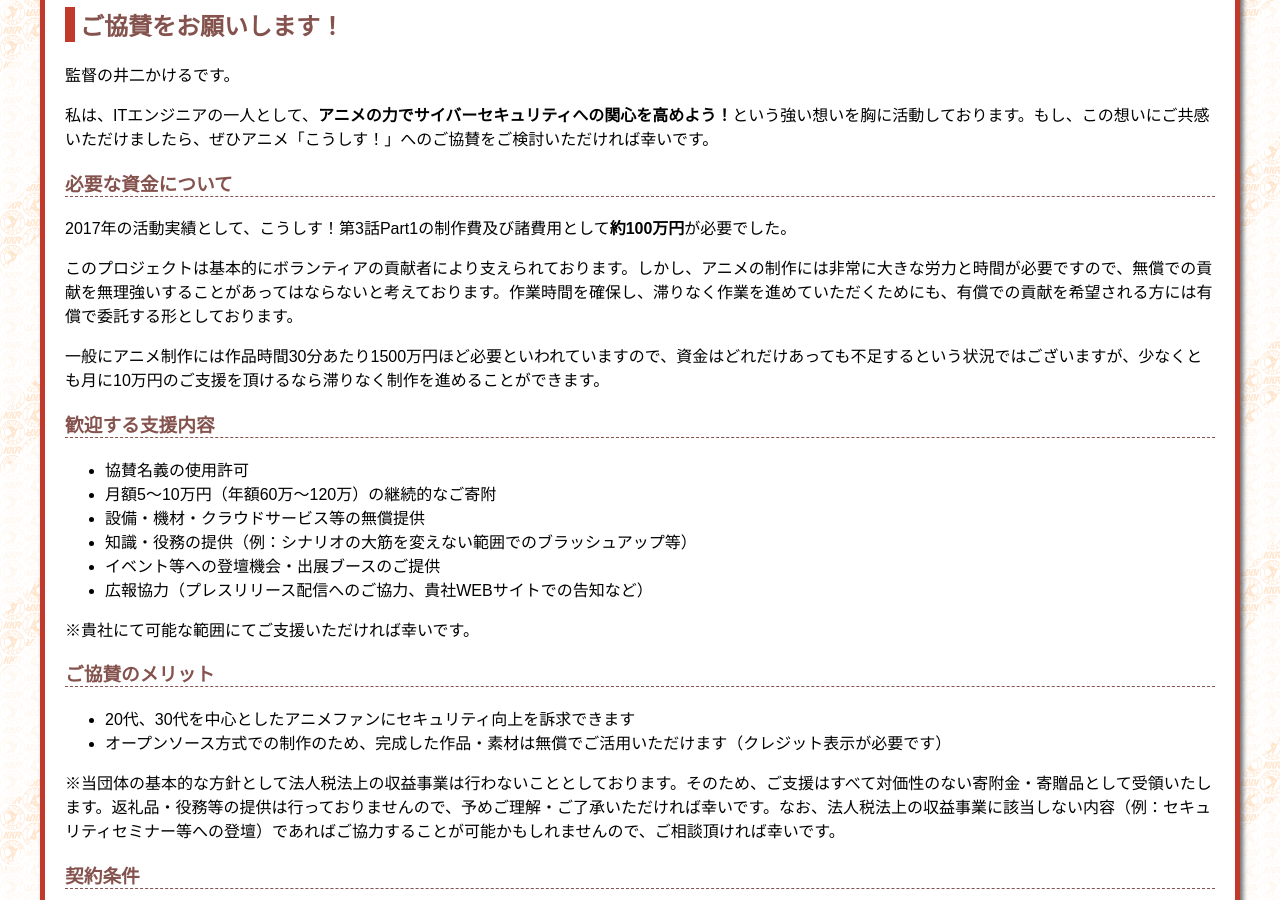
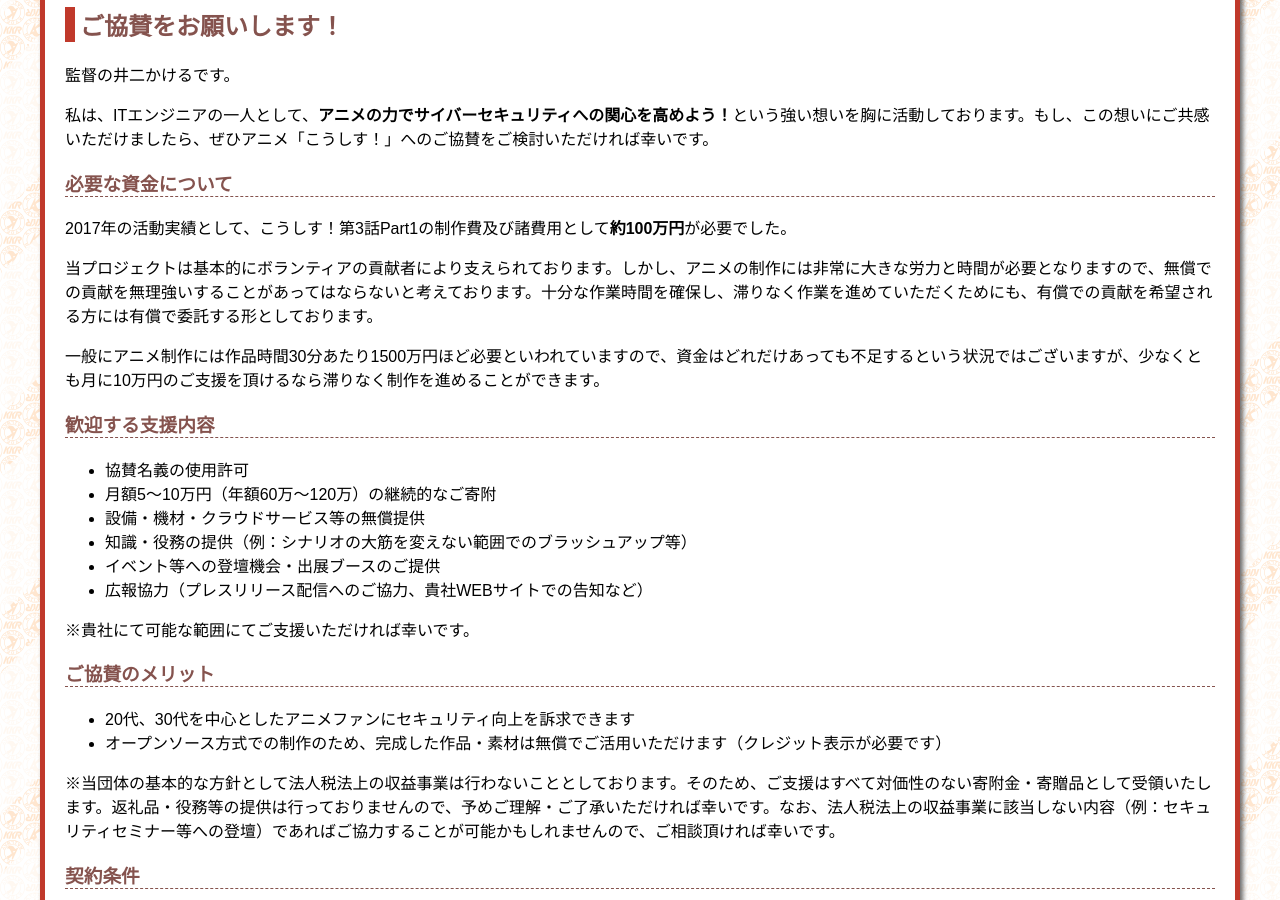
Before and after one commit to kosys/kosys.github.io, a Jekyll site: the page built from joinus/supporter.md, in a window 1280 px wide and 900 px high, scrolled down 1860 px. Built offline with Jekyll 4.4.1, drawn with Linux system fonts in a browser that asks for light colours; some web fonts are replaced; comment, search, counter and statistics services are not loaded.

Commit message:
細かい修正

```diff
--- a/joinus/supporter.md
+++ b/joinus/supporter.md
@@ -96,7 +96,7 @@ mainImage: '/img/introduction.jpg'
 
 2017年の活動実績として、こうしす！第3話Part1の制作費及び諸費用として**約100万円**が必要でした。
 
-このプロジェクトは基本的にボランティアの貢献者により支えられております。しかし、アニメの制作には非常に大きな労力と時間が必要ですので、無償での貢献を無理強いすることがあってはならないと考えております。作業時間を確保し、滞りなく作業を進めていただくためにも、有償での貢献を希望される方には有償で委託する形としております。
+当プロジェクトは基本的にボランティアの貢献者により支えられております。しかし、アニメの制作には非常に大きな労力と時間が必要となりますので、無償での貢献を無理強いすることがあってはならないと考えております。十分な作業時間を確保し、滞りなく作業を進めていただくためにも、有償での貢献を希望される方には有償で委託する形としております。
 
 一般にアニメ制作には作品時間30分あたり1500万円ほど必要といわれていますので、資金はどれだけあっても不足するという状況ではございますが、少なくとも月に10万円のご支援を頂けるなら滞りなく制作を進めることができます。
 
```
